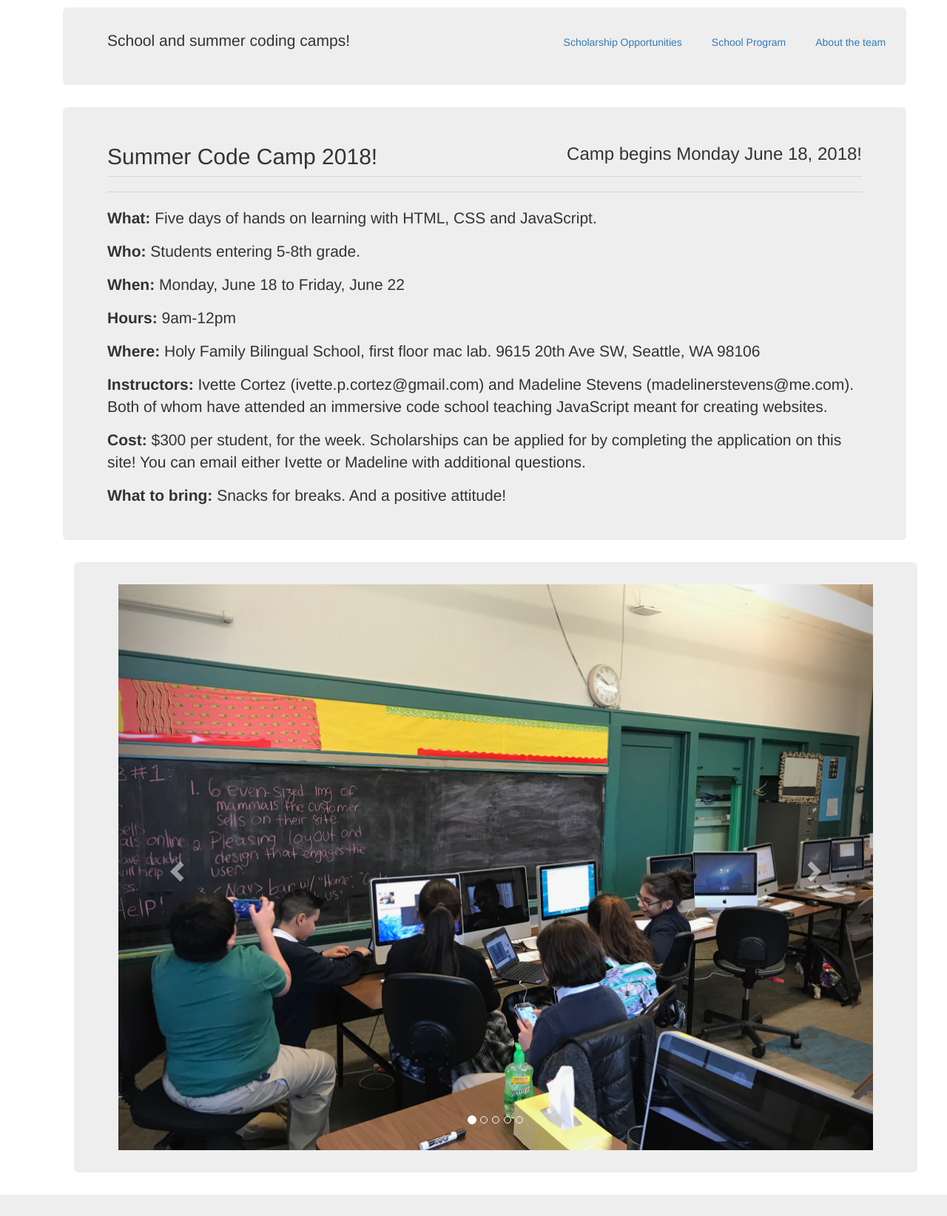
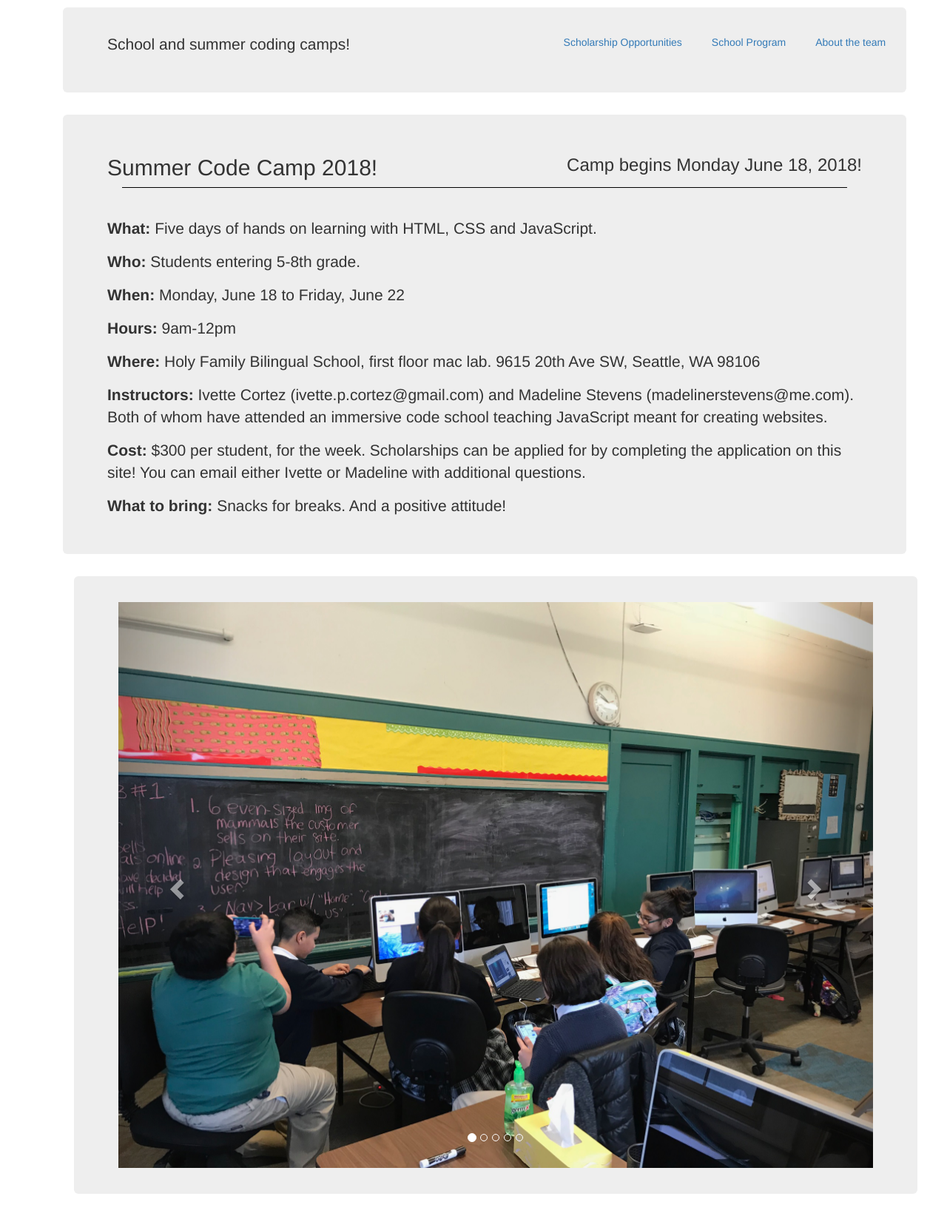
Before and after one commit to madeline-stevens/coding-falcons, a PHP site: page /index.html in a window 1280 px wide. Shown: the part 60-1704 px from the top of the page at 74% size. Before the commit the page ends 1675 px from the top, so only its background shows below. Run offline with PHP 8.4, Linux system fonts and the light colour scheme; some libraries are stand-ins or nearby versions.

Commit message:
fixed home page hr line

```diff
--- a/index.html
+++ b/index.html
@@ -70,8 +70,7 @@ blog stuff -->
 
             <h2 style="text-align:left;float:left;">Summer Code Camp 2018!</h2>
                 <h3 style="text-align:right;float:right;">Camp begins Monday June 18, 2018!</h3>
-                <hr style="clear:both;">
-                <hr style="clear:both;">
+                <hr style="clear:both;"><br>
             <div class="para1">
 
                 <p>
@@ -270,7 +269,7 @@ blog stuff -->
                         </div>
 
                             <div class="col-md-7 col-sm-6 col-xs-12">
-                                <!-- <img class="img-responsive" src="/photos/IMG_0433.jpg" alt="Responsive imgage"> -->
+                                <img class="img-responsive" src="/photos/IMG_0433.jpg" alt="Responsive imgage">
                             </div>
                     </div>
 
@@ -285,6 +284,7 @@ blog stuff -->
 
     </aside>
 </footer>
+<!-- end of about the team -->
 
 <!-- external CDN resources -->
 
--- a/styles/style.css
+++ b/styles/style.css
@@ -11,8 +11,19 @@
   }
 
 .jumbotron {
-  padding: 30px;
+  padding: 35px;
 }
+
+hr {
+  border: 0;
+  clear:both;
+  display:block;
+  width: 96%;
+  background-color:black;
+  height: 1px;
+}
+
+
 /*
 img {
   width: 50%;
```
